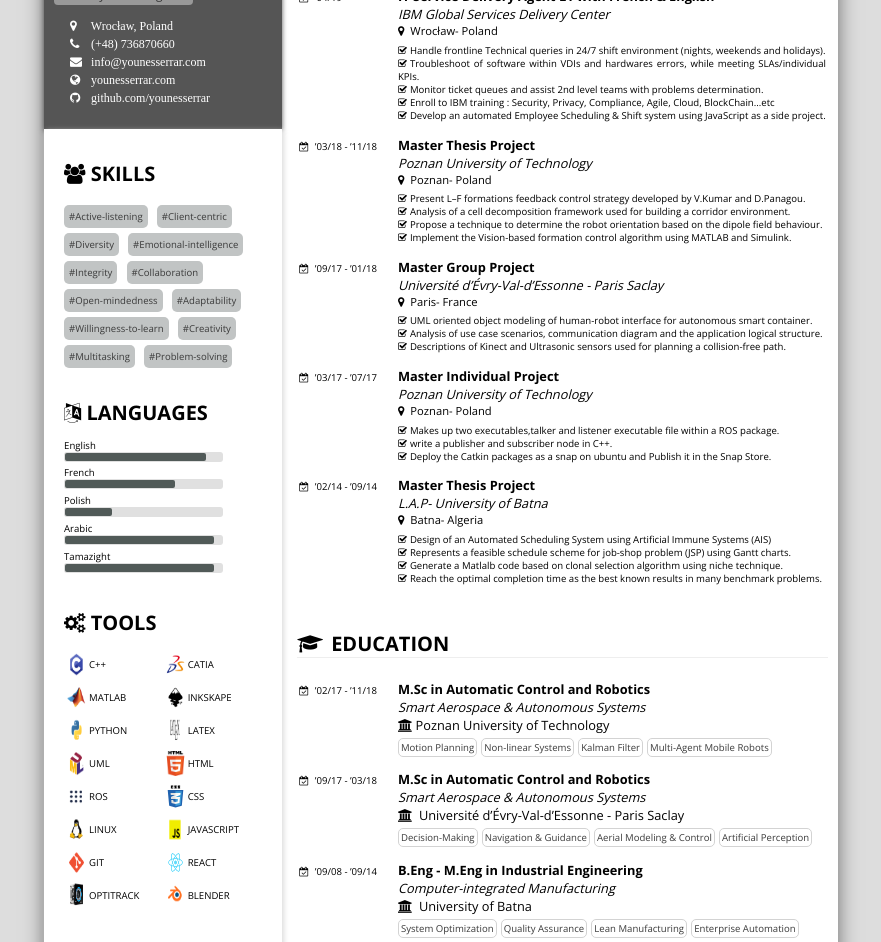
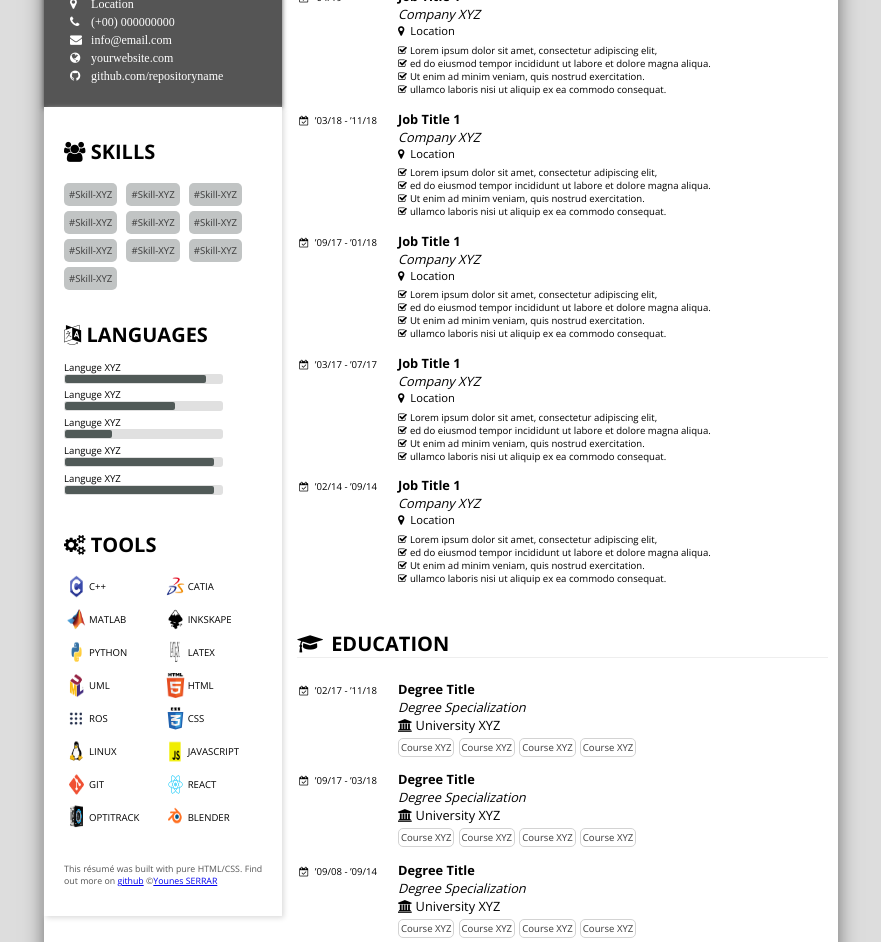
Before and after one commit to s1younes/Resume, a plain HTML site: page index.html in a window 1280 px wide. Shown: the part 118-1060 px from the top of the page, without its empty margins (199-1080 px from the left). Drawn offline with nearby package versions, Linux system fonts and the light colour scheme.

Commit message:
Update index.html

```diff
--- a/index.html
+++ b/index.html
@@ -1,6 +1,6 @@
 <!DOCTYPE html>
 <html>
-<title>Younes Serrar Resume Eng</title>
+<title>Resume Eng</title>
 <meta name="viewport" name="viewport" charset="utf-8" content="width=device-width, initial-scale=1" />
 
 <link rel="stylesheet" href="https://cdnjs.cloudflare.com/ajax/libs/font-awesome/4.7.0/css/font-awesome.min.css">
@@ -21,15 +21,14 @@
                         <div id="date" class="symbol"><p>’04/19 - </p></div>
                     </div>
                     <div class="col2">
-                        <div id="jobTitle" class="symbol"><p>IT Service Delivery Agent L1 with French & English</p></div>
-                        <div id="company" class="symbol"><p>IBM Global Services Delivery Center</p></div>
-                        <div id="location" class="symbol"><p>Wrocław- Poland</p></div>
+                        <div id="jobTitle" class="symbol"><p>Job Title 1 </p></div>
+                        <div id="company" class="symbol"><p>Company XYZ </p></div>
+                        <div id="location" class="symbol"><p>Location </p></div>
                         <div id="list" class="symbol">
-                            <p>Handle frontline Technical queries in 24/7 shift environment (nights, weekends and holidays).</p>
-                            <p>Troubleshoot of software within VDIs and hardwares errors, while meeting SLAs/individual KPIs.</p>
-                            <p>Monitor ticket queues and assist 2nd level teams with problems determination. </p>
-                            <p>Enroll to IBM training : Security, Privacy, Compliance, Agile, Cloud, BlockChain...etc</p>
-			    <p>Develop an automated Employee Scheduling & Shift system using JavaScript as a side project.</p>
+                            <p>Lorem ipsum dolor sit amet, consectetur adipiscing elit,</p>
+                            <p>ed do eiusmod tempor incididunt ut labore et dolore magna aliqua.</p>
+                            <p>Ut enim ad minim veniam, quis nostrud exercitation.</p>
+                            <p>ullamco laboris nisi ut aliquip ex ea commodo consequat.</p>
                           </div>
                       </div>
                 </div>
@@ -41,15 +40,14 @@
                         <div id="date" class="symbol"><p>’03/18 - ’11/18 </p></div>
                     </div>
                     <div class="col2">
-                        <div id="jobTitle" class="symbol"><p>Master Thesis Project</p></div>
-                        <div id="company" class="symbol"><p>Poznan University of Technology</p></div>
-                        <div id="location" class="symbol"><p>Poznan- Poland</p></div>
+                        <div id="jobTitle" class="symbol"><p>Job Title 1 </p></div>
+                        <div id="company" class="symbol"><p>Company XYZ </p></div>
+                        <div id="location" class="symbol"><p>Location </p></div>
                         <div id="list" class="symbol">
-                          <p>Present L–F formations feedback control strategy developed by V.Kumar and D.Panagou.</p>
-                          <p>Analysis of a cell decomposition framework used for building a corridor environment.</a></p>
-                          <p>Propose a technique to determine the robot orientation based on the dipole field behaviour.</a></p>
-                          <p>Implement the Vision-based formation control algorithm using MATLAB and Simulink.</a></p>
-
+                            <p>Lorem ipsum dolor sit amet, consectetur adipiscing elit,</p>
+                            <p>ed do eiusmod tempor incididunt ut labore et dolore magna aliqua.</p>
+                            <p>Ut enim ad minim veniam, quis nostrud exercitation.</p>
+                            <p>ullamco laboris nisi ut aliquip ex ea commodo consequat.</p>
                           </div>
                       </div>
                 </div>
@@ -59,13 +57,14 @@
                       <div id="date" class="symbol"><p>’09/17 - ’01/18 </p></div>
                   </div>
                   <div class="col2">
-                      <div id="jobTitle" class="symbol"><p>Master Group Project</p></div>
-                      <div id="company" class="symbol"><p>Université d’Évry-Val-d’Essonne - Paris Saclay</p></div>
-                      <div id="location" class="symbol"><p>Paris- France</p></div>
+                        <div id="jobTitle" class="symbol"><p>Job Title 1 </p></div>
+                        <div id="company" class="symbol"><p>Company XYZ </p></div>
+                        <div id="location" class="symbol"><p>Location </p></div>
                         <div id="list" class="symbol">
-                          <p>UML oriented object modeling of human-robot interface for autonomous smart container. </p>
-                          <p>Analysis of use case scenarios, communication diagram and the application logical structure. </p>
-                          <p>Descriptions of Kinect and Ultrasonic sensors used for planning a collision-free path.</p>
+                            <p>Lorem ipsum dolor sit amet, consectetur adipiscing elit,</p>
+                            <p>ed do eiusmod tempor incididunt ut labore et dolore magna aliqua.</p>
+                            <p>Ut enim ad minim veniam, quis nostrud exercitation.</p>
+                            <p>ullamco laboris nisi ut aliquip ex ea commodo consequat.</p>
                           </div>
                       </div>
                 </div>
@@ -75,13 +74,14 @@
                         <div id="date" class="symbol"><p>’03/17 - ’07/17 </p></div>
                     </div>
                     <div class="col2">
-                        <div id="jobTitle" class="symbol"><p>Master Individual Project</p></div>
-                        <div id="company" class="symbol"><p>Poznan University of Technology</p></div>
-                        <div id="location" class="symbol"><p>Poznan- Poland</p></div>
+                        <div id="jobTitle" class="symbol"><p>Job Title 1 </p></div>
+                        <div id="company" class="symbol"><p>Company XYZ </p></div>
+                        <div id="location" class="symbol"><p>Location </p></div>
                         <div id="list" class="symbol">
-                            <p>Makes up two executables,talker and listener executable file within a ROS package.</p>
-                            <p>write a publisher and subscriber node in C++.</p>
-                            <p>Deploy the Catkin packages as a snap on ubuntu and Publish it in the Snap Store. </p>
+                            <p>Lorem ipsum dolor sit amet, consectetur adipiscing elit,</p>
+                            <p>ed do eiusmod tempor incididunt ut labore et dolore magna aliqua.</p>
+                            <p>Ut enim ad minim veniam, quis nostrud exercitation.</p>
+                            <p>ullamco laboris nisi ut aliquip ex ea commodo consequat.</p>
                           </div>
                       </div>
                 </div>
@@ -91,14 +91,14 @@
                           <div id="date" class="symbol"><p>’02/14 - ’09/14 </p></div>
                       </div>
                       <div class="col2">
-                          <div id="jobTitle" class="symbol"><p>Master Thesis Project</p></div>
-                          <div id="company" class="symbol"><p>L.A.P- University of Batna</p></div>
-                          <div id="location" class="symbol"><p>Batna- Algeria</p></div>
+                        <div id="jobTitle" class="symbol"><p>Job Title 1 </p></div>
+                        <div id="company" class="symbol"><p>Company XYZ </p></div>
+                        <div id="location" class="symbol"><p>Location </p></div>
                         <div id="list" class="symbol">
-                              <p>Design of an Automated Scheduling System using Artificial Immune Systems (AIS)</p>
-                              <p>Represents a feasible schedule scheme for job-shop problem (JSP) using Gantt charts.</p>
-                              <p>Generate a Matlalb code based on clonal selection algorithm using niche technique.</p>
-                              <p>Reach the optimal completion time as the best known results in many benchmark problems.</p>
+                            <p>Lorem ipsum dolor sit amet, consectetur adipiscing elit,</p>
+                            <p>ed do eiusmod tempor incididunt ut labore et dolore magna aliqua.</p>
+                            <p>Ut enim ad minim veniam, quis nostrud exercitation.</p>
+                            <p>ullamco laboris nisi ut aliquip ex ea commodo consequat.</p>
                           </div>
                       </div>
                 </div>
@@ -114,14 +114,14 @@
                       <div id="date" class="symbol"><p>’02/17 - ’11/18 </p></div>
                   </div>
                   <div class="col2">
-                      <div id="StudyProram" class="symbol"><p>M.Sc in Automatic Control and Robotics </p></div>
-                      <div id="speciality" class="symbol"><p>Smart Aerospace & Autonomous Systems</p></div>
-                      <div id="universityName" class="symbol"><p>Poznan University of Technology</p></div>
+                      <div id="StudyProram" class="symbol"><p>Degree Title </p></div>
+                      <div id="speciality" class="symbol"><p>Degree Specialization </p></div>
+                      <div id="universityName" class="symbol"><p>University XYZ</p></div>
                       <div id="sSkills" class="symbol">
-                        <a>Motion Planning</a>
-                        <a>Non-linear Systems</a>
-                        <a>Kalman Filter</a>
-                        <a>Multi-Agent Mobile Robots</a>
+                        <a>Course XYZ</a>
+                        <a>Course XYZ</a>
+                        <a>Course XYZ</a>
+                        <a>Course XYZ</a>
                       </div>
 
                   </div>
@@ -132,16 +132,16 @@
                     <div id="date" class="symbol"><p>’09/17 - ’03/18 </p></div>
                 </div>
                 <div class="col2">
-                    <div id="StudyProram" class="symbol"><p>M.Sc in Automatic Control and Robotics </p></div>
-                    <div id="speciality" class="symbol"><p>Smart Aerospace & Autonomous Systems</p></div>
-                    <div id="universityName" class="symbol"><p> Université d’Évry-Val-d’Essonne - Paris Saclay</p></div>
+                      <div id="StudyProram" class="symbol"><p>Degree Title </p></div>
+                      <div id="speciality" class="symbol"><p>Degree Specialization </p></div>
+                      <div id="universityName" class="symbol"><p>University XYZ</p></div>
                       <div id="sSkills" class="symbol">
-                        <a>Decision-Making</a>
-                        <a>Navigation & Guidance</a>
-                        <a>Aerial Modeling & Control</a>
-                        <a>Artificial Perception</a>
+                        <a>Course XYZ</a>
+                        <a>Course XYZ</a>
+                        <a>Course XYZ</a>
+                        <a>Course XYZ</a>
+                      </div>
 
-                      </div>
                   </div>
                 </div>
 
@@ -150,17 +150,16 @@
                     <div id="date" class="symbol"><p>’09/08 - ’09/14 </p></div>
                 </div>
                 <div class="col2">
-                    <div id="StudyProram" class="symbol"><p>B.Eng - M.Eng in Industrial Engineering </p></div>
-                    <div id="speciality" class="symbol"><p>Computer-integrated Manufacturing</p></div>
-                    <div id="universityName" class="symbol"><p> University of Batna</p></div>
+                      <div id="StudyProram" class="symbol"><p>Degree Title </p></div>
+                      <div id="speciality" class="symbol"><p>Degree Specialization </p></div>
+                      <div id="universityName" class="symbol"><p>University XYZ</p></div>
                       <div id="sSkills" class="symbol">
-                        <!-- <a>Automated Planning and Scheduling</a> -->
-                        <a>System Optimization</a>
-                        <a>Quality Assurance</a>
-                        <!-- <a>Workstation Layout</a> -->
-                        <a>Lean Manufacturing</a>
-                        <a>Enterprise Automation</a>
+                        <a>Course XYZ</a>
+                        <a>Course XYZ</a>
+                        <a>Course XYZ</a>
+                        <a>Course XYZ</a>
                       </div>
+
                   </div>
                 </div>
 
@@ -179,20 +178,20 @@
 
 
                 <div class="col3" >
-                    <h1>Younes</h1>
-                    <h1>Serrar </h1>
+                    <h1>Name</h1>
+                    <h1>Surname </h1>
                 </div>
                 <div class="col3">
-                    <a>Smart Systems Engineer</a>
+                    <a>Title</a>
                 </div>
 
                 <div id="contact">
                   <ul>
-                      <li><i class="fa fa-map-marker"></i> Wrocław, Poland</li>
-                      <li><i class="fa fa-phone"></i>  (+48) 736870660</li>
-                      <li><i class="fa fa-envelope"></i> info@younesserrar.com</li>
-                      <li><i class="fa fa-globe"></i> younesserrar.com</li>
-                      <li><i class="fa fa-github"></i> github.com/younesserrar</li>
+                      <li><i class="fa fa-map-marker"></i> Location</li>
+                      <li><i class="fa fa-phone"></i>  (+00) 000000000</li>
+                      <li><i class="fa fa-envelope"></i> info@email.com</li>
+                      <li><i class="fa fa-globe"></i> yourwebsite.com</li>
+                      <li><i class="fa fa-github"></i> github.com/repositoryname</li>
                     </ul>
                   </div>
               </div>
@@ -200,41 +199,39 @@
               <div class="card" id="tSkills">
                   <h1><i class="fa fa-users"></i> Skills</h1>
 
-                    <li>#Active-listening</li>
-		    <li>#Client-centric</li>
-		    <li>#Diversity</li>
-		    <li>#Emotional-intelligence</li>
-                    <li>#Integrity</li>
-                    <li>#Collaboration</li>
-                    <li>#Open-mindedness</li>
-                    <li>#Adaptability</li>
-                    <li>#Willingness-to-learn</li>
-                    <li>#Creativity</li>
-                    <li>#Multitasking</li>
-                    <li>#Problem-solving</li>
+                      <li>#Skill-XYZ</li>
+		      <li>#Skill-XYZ</li>
+		      <li>#Skill-XYZ</li>
+		      <li>#Skill-XYZ</li>
+		      <li>#Skill-XYZ</li>
+		      <li>#Skill-XYZ</li>
+		      <li>#Skill-XYZ</li>
+		      <li>#Skill-XYZ</li>
+		      <li>#Skill-XYZ</li>
+		      <li>#Skill-XYZ</li>
 
                </div>
 
                <div class="card">
                   <h1><i class="fa fa-language"></i> Languages </h1>
                    <div class="languages">
-                          <span>English</span>
+                          <span>Languge XYZ</span>
                             <div class="progress-bar">
                                <span class="progress-bar-fill" style="width: 90%;"></span>
                             </div>
-                            <span>French</span>
+                            <span>Languge XYZ</span>
                             <div class="progress-bar">
                                <span class="progress-bar-fill" style="width: 70%;"></span>
                             </div>
-                            <span>Polish</span>
+                            <span>Languge XYZ</span>
                             <div class="progress-bar">
                                <span class="progress-bar-fill" style="width: 30%;"></span>
                             </div>
-                            <span>Arabic</span>
+                            <span>Languge XYZ</span>
                             <div class="progress-bar">
                                <span class="progress-bar-fill" style="width: 95%;"></span>
                             </div>
-                            <span>Tamazight</span>
+                            <span>Languge XYZ</span>
                             <div class="progress-bar">
                                <span class="progress-bar-fill" style="width: 95%;"></span>
                             </div>
```
Lines whose indentation alone changed are shown as unchanged.
